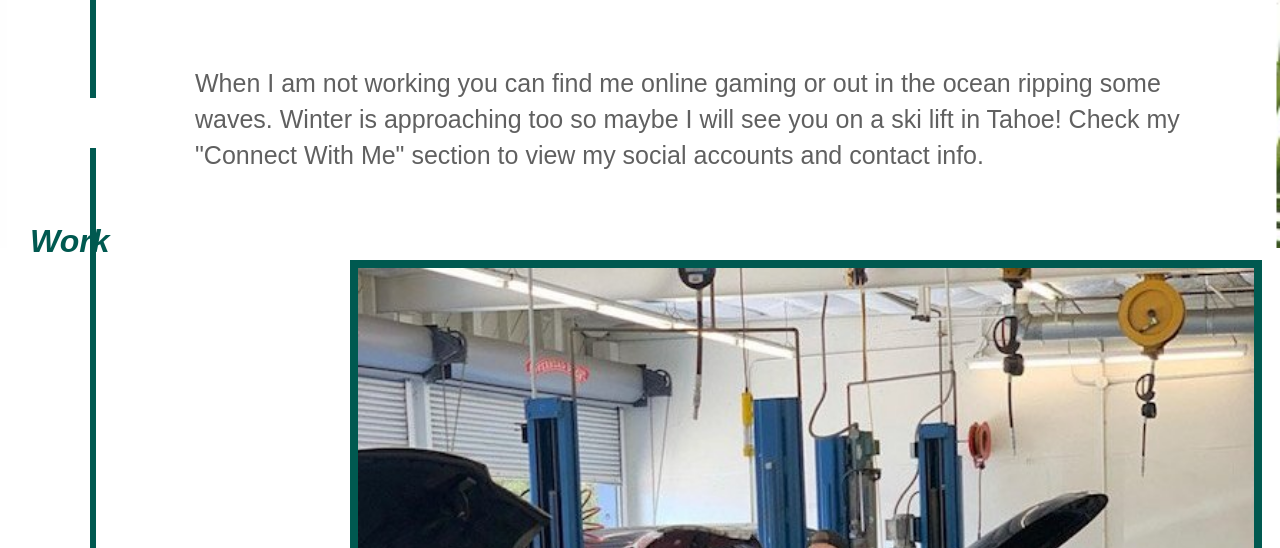
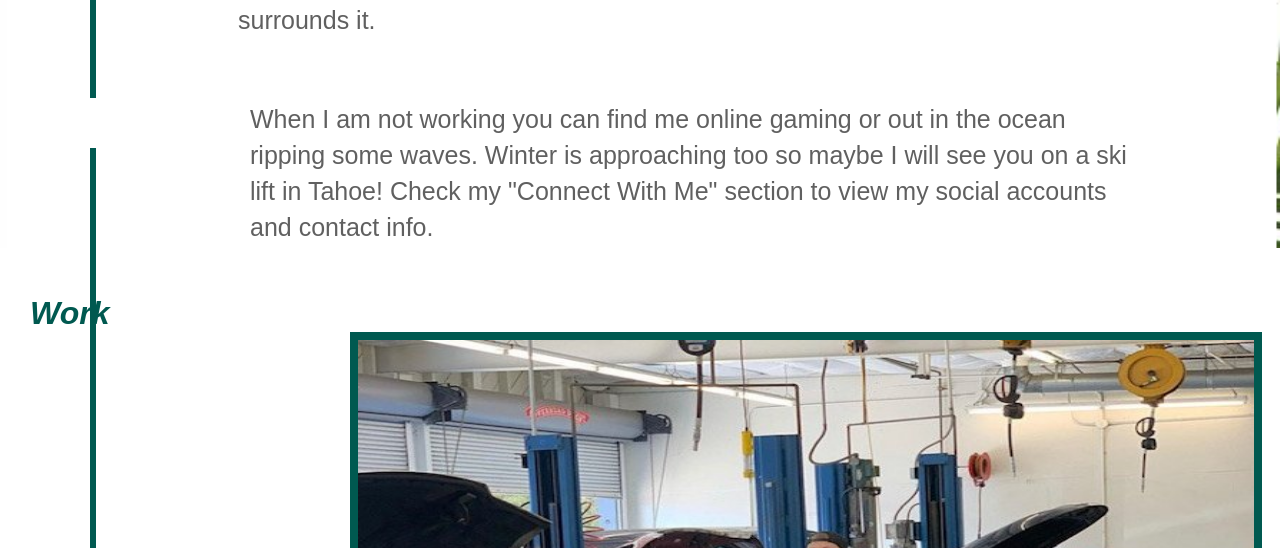
Before and after one commit to wevexOP/Portfolio-, a plain HTML site: page index.html in a window 1280 px wide. Shown: the part 552-1100 px from the top of the page. Drawn offline with Linux system fonts and the light colour scheme.

Commit message:
adding more viewport properties

```diff
--- a/style.css
+++ b/style.css
@@ -93,6 +93,7 @@
     margin-left: 30px;
     margin-right: 30px;
     justify-content: end;
+    width: 10vw;
 }
 
 .divider-1 {
@@ -114,7 +115,8 @@
     margin-left: 30px;
     padding: 50px;
     line-height: 36px;
-    color: rgb(96, 96, 96)
+    color: rgb(96, 96, 96);
+    width: 70vw;
 }
 
 .info2 p {
@@ -123,10 +125,11 @@
     font-family: sans-serif;
     font-size: 25px;
     margin-top: -37px;
-    margin-left: 145px;
+    margin-left: 200px;
     padding: 50px;
     line-height: 36px;
     color: rgb(96, 96, 96);
+    width: 70vw;
 }
 
 .Work h1 {
@@ -167,6 +170,8 @@
     border: 8px solid #005950;
     margin-bottom: -50px;
     z-index: -1;
+    height: 80vh;
+    width: 70vw;
 }
 
 .M-Service-inc {
```
